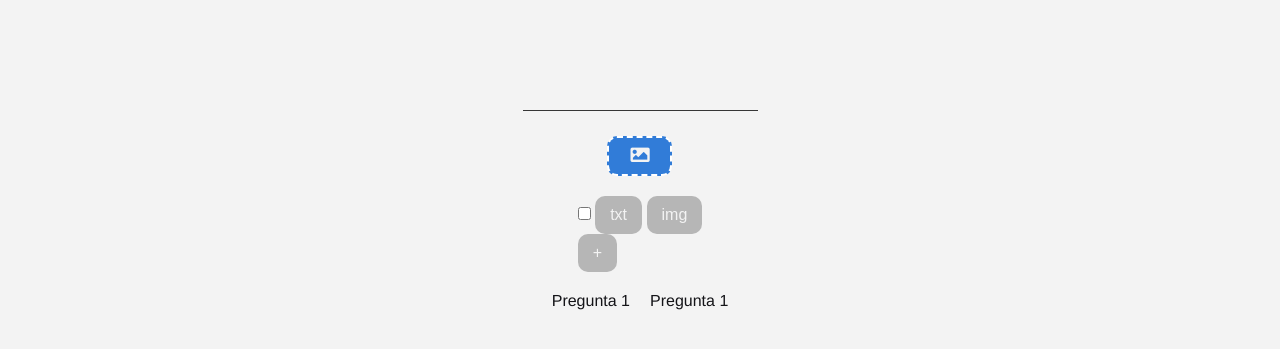
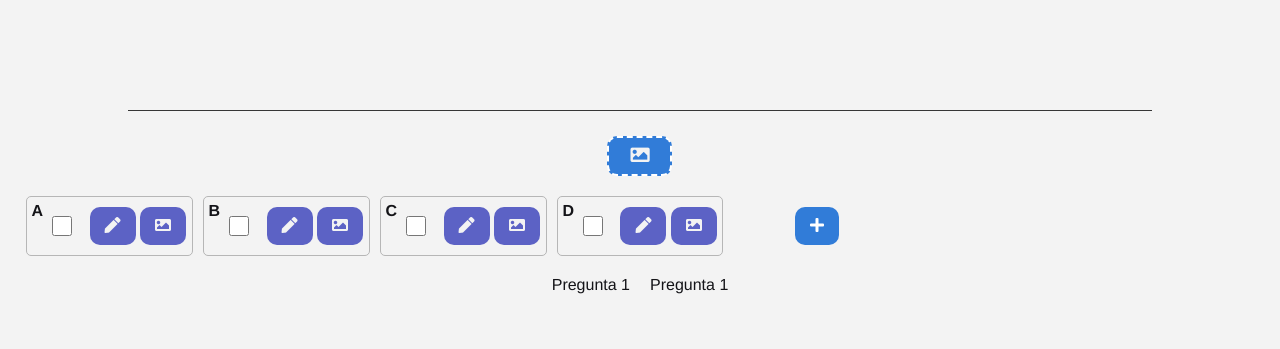
Before and after one commit to garyDav/templates, a plain HTML site: page bancoPreguntas.html in a window 1280 px wide. Both pictures are taken after a click on the button 639 px from the left and 201 px from the top of the page. Shown: the part 45-394 px from the top of the page. Drawn offline with nearby package versions, Linux system fonts and the light colour scheme; a web font is replaced by a local one.

Commit message:
css:bancoPreguntas

```diff
--- a/bancoPreguntas.html
+++ b/bancoPreguntas.html
@@ -19,6 +19,7 @@
     font-size: 16px;
     font-family: "Muli", Helvetica, Arial, sans-serif;
     --primary: #5c62c5;
+    --primary-active: #4b52c4;
     --dark-grey: #363636;
     --light-grey: #d8d8d8;
 
@@ -29,10 +30,10 @@
 
     --text-primary: #141418;
     --icon-primary: #317cd8;
+    --icon-primary-active: #1669f2;
 
     --white: #fff;
     --google-blue: #4285f4;
-      --button-active-blue: #1669f2;
     --transition-speed: 600ms;
   }
 
@@ -50,6 +51,7 @@
   body {
     color: var(--text-primary);
     background-color: var(--bg-primary);
+    min-height: 100vh;
   }
   body::-webkit-scrollbar {
     width: 0.25rem;
@@ -78,6 +80,7 @@
   .center {
     margin: auto;
     text-align: center;
+    justify-content: center !important;
   }
 
   /*_GENERAL*/
@@ -136,8 +139,29 @@
     justify-content: center;
   }
   .btn_add:hover {
-      background: var(--button-active-blue);
+    background: var(--icon-primary-active);
   }
+  .primary {
+    background-color: var(--primary);
+  }
+  .primary:hover {
+    color: var(--white);
+    background-color: var(--primary-active);
+  }
+  .icon-primary {
+    color: var(--white);
+    background-color: var(--icon-primary);
+  }
+  .icon-primary:hover {
+    color: var(--white);
+    background: var(--icon-primary-active);
+  }
+  .border-radius {
+    border: 1px solid var(--bg-secondary);
+    border-radius: 5px;
+  }
+
+  /*MODAL*/
   .modal {
     visibility: hidden;
     position: fixed;
@@ -204,6 +228,8 @@
   .modal__add--menu li a span {
     margin-left: 1rem;
   }
+  /* FIN MODAL */
+
   #menu-active {
     display: none;
   }
@@ -216,115 +242,8 @@
   #add-new-img {
     display: none;
   }
-
-    /*NAVBAR*/
-    .navbar {
-      height: 3.5rem;
-      display: flex;
-      align-items: center;
-    }
-    .navbar__search {
-      cursor: pointer;
-      color: var(--icon-primary);
-      margin: 0 1rem;
-      display: flex;
-    }
-    .navbar__search .fa-hand-point-left {
-      visibility: hidden;
-      transform: rotate(-180deg);
-      width: 0;
-      transition: visibility 0ms, transform 300ms linear 0ms;
-    }
-    #nav-active:checked ~ .navbar__search .fa-hand-point-left {
-      width: auto;
-      visibility: visible;
-      transform: rotate(-360deg);
-    }
-    .navbar__search .fa-search {
-      width: auto;
-      visibility: visible;
-      transform: rotate(0deg);
-      transition: visibility 0ms, transform 300ms linear 0ms;
-    }
-    #nav-active:checked ~ .navbar__search .fa-search {
-      width: 0;
-      visibility: hidden;
-      transform: rotate(-180deg);
-    }
-    .navbar__input {
-      width: 0%;
-      overflow: hidden;
-      transition: var(--transition-speed);
-      pointer-events: none;
-    }
-    #nav-active:checked ~ .navbar__input {
-      pointer-events: all;
-      margin-right: 1rem;
-      width: 100%;
-    }
-    .navbar__title {
-      width: 100%;
-      overflow: hidden;
-      transition: var(--transition-speed);
-    }
-    /*.navbar__title::selection ~ {
-
-  }*/
-    #nav-active:checked ~ .navbar__title {
-      width: 0%;
-    }
-
-    /*MAIN TEMPLATE*/
-    .questions {
-      display: flex;
-      flex-direction: column;
-      align-items: center;
-      grid-gap: 20px;
-    }
-
-    .questions__insert,
-    .questions__insert-textarea {
-      border: none;
-      background-color: transparent;
-    }
-    .questions__insert,
-    .questions__insert-textarea:focus {
-      outline: none;
-    }
-    .questions__insert {
-      color: var(--dark-grey);
-      font-weight: 700;
-      font-size: 1.2rem;
-    }
-    .questions__insert-textarea {
-      border-bottom: 1px solid var(--dark-grey);
-      color: var(--dark-grey);
-      resize: none;
-      height: 100px;
-      font-size: 1.1rem;
-    }
-
-    .questions__images {
-      overflow-x: scroll;
-      width: 96vw;
-      display: flex;
-      align-items: center;
-      grid-gap: 10px;
-    }
-    .questions__images-item > img {
-      vertical-align: middle;
-    }
-    .questions__images-item > button {
-      border: 2px dashed var(--white);
-      background: var(--icon-primary);
-      color: var(--bg-primary);
-      width: 65px;
-      height: 40px;
-      font-size: 1.2rem;
-      padding: 0;
-    }
-    .questions__images-item {
-      margin: auto;
+  #answers-active {
+    display: none;
   }
 
   /*Menù lateral*/
@@ -411,6 +330,179 @@
     font-size: 18px;
   }
   /*Fin de Menù lateral*/
+
+  /*NAVBAR*/
+  .navbar {
+    height: 3.5rem;
+    display: flex;
+    align-items: center;
+  }
+  .navbar__search {
+    cursor: pointer;
+    color: var(--icon-primary);
+    margin: 0 1rem;
+    display: flex;
+  }
+  .navbar__search .fa-hand-point-left {
+    visibility: hidden;
+    transform: rotate(-180deg);
+    width: 0;
+    transition: visibility 0ms, transform 300ms linear 0ms;
+  }
+  #nav-active:checked ~ .navbar__search .fa-hand-point-left {
+    width: auto;
+    visibility: visible;
+    transform: rotate(-360deg);
+  }
+  .navbar__search .fa-search {
+    width: auto;
+    visibility: visible;
+    transform: rotate(0deg);
+    transition: visibility 0ms, transform 300ms linear 0ms;
+  }
+  #nav-active:checked ~ .navbar__search .fa-search {
+    width: 0;
+    visibility: hidden;
+    transform: rotate(-180deg);
+  }
+  .navbar__input {
+    width: 0%;
+    overflow: hidden;
+    transition: var(--transition-speed);
+    pointer-events: none;
+  }
+  #nav-active:checked ~ .navbar__input {
+    pointer-events: all;
+    margin-right: 1rem;
+    width: 100%;
+  }
+  .navbar__title {
+    width: 100%;
+    overflow: hidden;
+    transition: var(--transition-speed);
+  }
+  #nav-active:checked ~ .navbar__title {
+    width: 0%;
+  }
+
+  /*MAIN TEMPLATE*/
+  .questions {
+    display: flex;
+    flex-direction: column;
+    align-items: center;
+    grid-gap: 20px;
+  }
+
+  .questions__insert,
+  .questions__insert-textarea {
+    border: none;
+    background-color: transparent;
+  }
+  .questions__insert,
+  .questions__insert-textarea:focus {
+    outline: none;
+  }
+  .questions__insert {
+    color: var(--dark-grey);
+    font-weight: 700;
+    font-size: 1.2rem;
+    width: 80vw;
+  }
+  .questions__insert-textarea {
+    border-bottom: 1px solid var(--dark-grey);
+    color: var(--dark-grey);
+    resize: none;
+    height: 100px;
+    font-size: 1.2rem;
+    width: 100%;
+  }
+
+  .questions__images {
+    overflow-x: scroll;
+    width: 96vw;
+    display: flex;
+    align-items: center;
+    grid-gap: 10px;
+  }
+  .questions__images::-webkit-scrollbar {
+    height: 0.25rem;
+  }
+  .questions__images::-webkit-scrollbar-track {
+    background-color: var(--bg-tertiary);
+  }
+  .questions__images::-webkit-scrollbar-thumb {
+    background-color: var(--bg-secondary);
+  }
+  .questions__images-item > img {
+    vertical-align: middle;
+  }
+  .questions__images-item > button {
+    border: 2px dashed var(--white);
+    background: var(--icon-primary);
+    color: var(--bg-primary);
+    width: 65px;
+    height: 40px;
+    font-size: 1.2rem;
+    padding: 0;
+  }
+  .questions__images-item > button:hover {
+    background: var(--icon-primary-active);
+  }
+  .questions__images-item {
+    margin: auto;
+  }
+
+  .questions__answers {
+    display: grid;
+    grid-template-columns: repeat(auto-fill, minmax(165px, 1fr));
+    justify-items: center;
+    grid-gap: 10px;
+    width: 96vw;
+  }
+  .questions__answers-item {
+    display: flex;
+    width: 100%;
+    height: 60px;
+    padding: 5px;
+    justify-content: space-between;
+    align-items: center;
+  }
+  .questions__answers-item span {
+    font-weight: bold;
+    align-self: flex-start;
+  }
+  .questions__answers-item > .answers-check > input {
+    width: 1.2rem;
+    height: 1.2rem;
+  }
+  .questions__answers-item .answers-check {
+    height: 100%;
+    width: 2.5rem;
+    display: flex;
+    align-items: center;
+    justify-content: space-between;
+  }
+  .answers-input {
+    width: 0%;
+    overflow: hidden;
+    transition: var(--transition-speed);
+    pointer-events: none;
+  }
+  .answers-input.view {
+    pointer-events: all;
+    width: 80%;
+  }
+  .answers-input input {
+    border-bottom: 1px solid var(--dark-grey);
+  }
+  .answers-buttons {
+    overflow: hidden;
+    transition: var(--transition-speed);
+    width: 97px;
+  }
+  .answers-buttons.hide {
+    width: 0%;
+  }
 
   .questions__content {
     flex: 1 1 auto;
@@ -547,13 +639,60 @@
       </div>
     </div>
     <div class="questions__answers">
-        <div class="questions__answers-item">
-          <input type="checkbox" name="" id="" />
-          <button>txt</button>
-          <button>img</button>
+      <div class="questions__answers-item border-radius">
+        <div class="answers-check">
+          <span>A</span>
+          <input type="checkbox" />
         </div>
-        <div class="questions__answers-item">
-          <button>+</button>
+        <div class="answers-input">
+          <input class="input" type="text" placeholder="Respuesta..." />
+        </div>
+        <div class="answers-buttons">
+          <button id="btn-answers-txt-active-a" class="primary"><i class="fas fa-pen"></i></button>
+          <button id="btn-answers-img-active" class="primary"><i class="fas fa-image"></i></button>
+        </div>
+      </div>
+      <div class="questions__answers-item border-radius">
+        <div class="answers-check">
+          <span>B</span>
+          <input type="checkbox" />
+        </div>
+        <div class="answers-input">
+          <input class="input" type="text" placeholder="Respuesta..." />
+        </div>
+        <div class="answers-buttons">
+          <button id="btn-answers-txt-active-b" class="primary"><i class="fas fa-pen"></i></button>
+          <button id="btn-answers-img-active" class="primary"><i class="fas fa-image"></i></button>
+        </div>
+      </div>
+      <div class="questions__answers-item border-radius">
+        <div class="answers-check">
+          <span>C</span>
+          <input type="checkbox" />
+        </div>
+        <div class="answers-input">
+          <input class="input" type="text" placeholder="Respuesta..." />
+        </div>
+        <div class="answers-buttons">
+          <button id="btn-answers-txt-active-c" class="primary"><i class="fas fa-pen"></i></button>
+          <button id="btn-answers-img-active" class="primary"><i class="fas fa-image"></i></button>
+        </div>
+      </div>
+      <div class="questions__answers-item border-radius">
+        <div class="answers-check">
+          <span>D</span>
+          <input type="checkbox" />
+        </div>
+        <div class="answers-input">
+          <input class="input" type="text" placeholder="Respuesta..." />
+        </div>
+        <div class="answers-buttons">
+          <button id="btn-answers-txt-active-d" class="primary"><i class="fas fa-pen"></i></button>
+          <button id="btn-answers-img-active" class="primary"><i class="fas fa-image"></i></button>
+        </div>
+      </div>
+      <div class="questions__answers-item center">
+        <button class="icon-primary"><i class="fas fa-plus"></i></button>
       </div>
     </div>
     <div class="questions__content">
@@ -568,9 +707,29 @@
 </body>
 
 <script>
+  const body = document.querySelector('body')
   const add_img = document.querySelector("#add-img")
   const add_new_img = document.querySelector("#add-new-img")
+  const btn_answer = document.querySelector('#btn-answers-txt-active-a')
+  const answersButtons = document.querySelector('.answers-buttons')
+  const answersInput = document.querySelector('.answers-input')
 
+  body.addEventListener('click', _ => {
+    body.classList.remove('open')
+
+    answersButtons.classList.remove('hide')
+    answersInput.classList.remove('view')
+  })
+
+  answersInput.addEventListener('click', e => {
+    e.stopPropagation()
+  })
+
+  btn_answer.addEventListener("click", (e) => {
+    e.stopPropagation()
+    answersButtons.classList.toggle('hide')
+    answersInput.classList.toggle('view')
+  })
   add_img.addEventListener("click", (e) => {
     e.stopPropagation()
     add_new_img.click()
```
Lines whose indentation alone changed are shown as unchanged.
